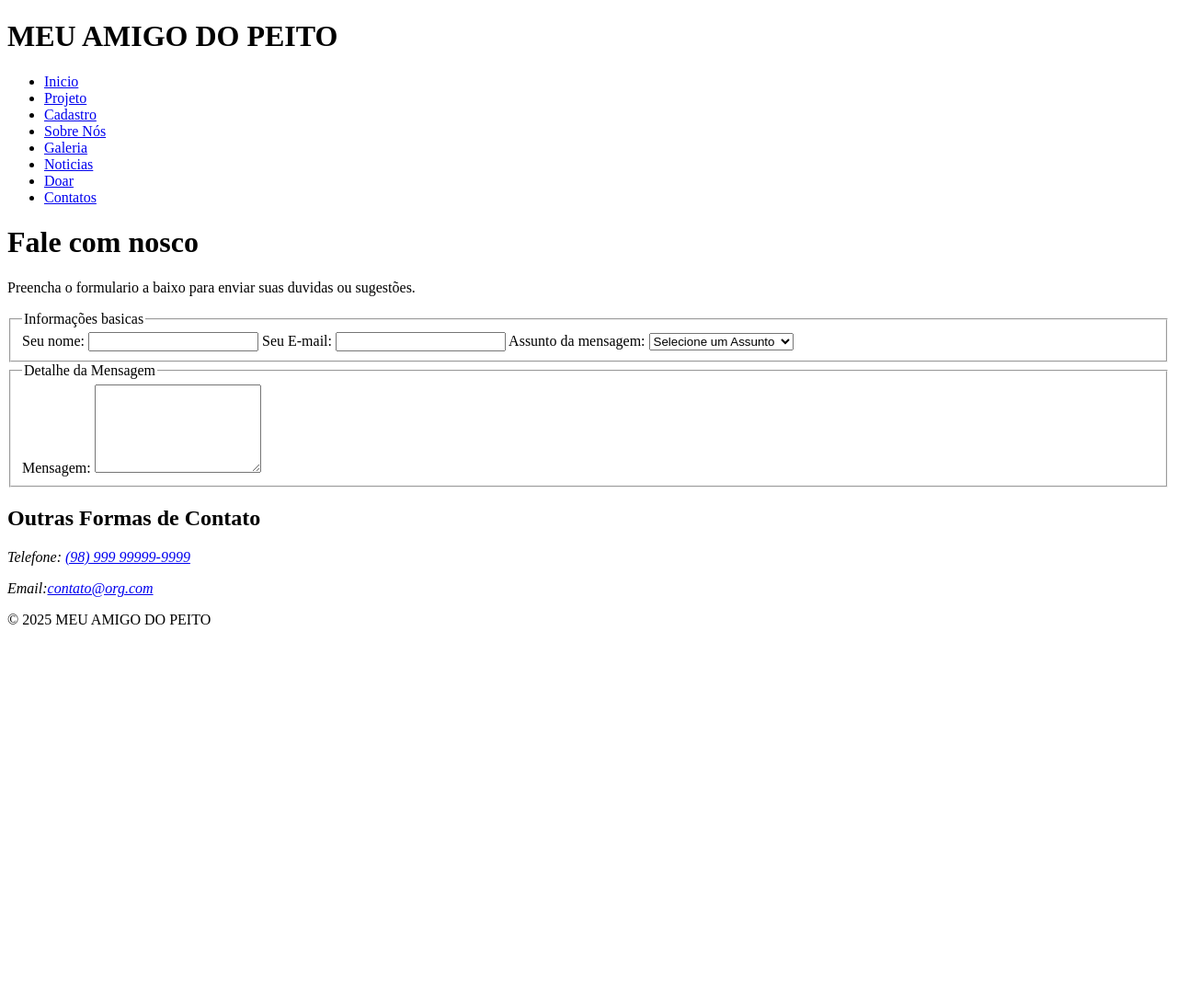
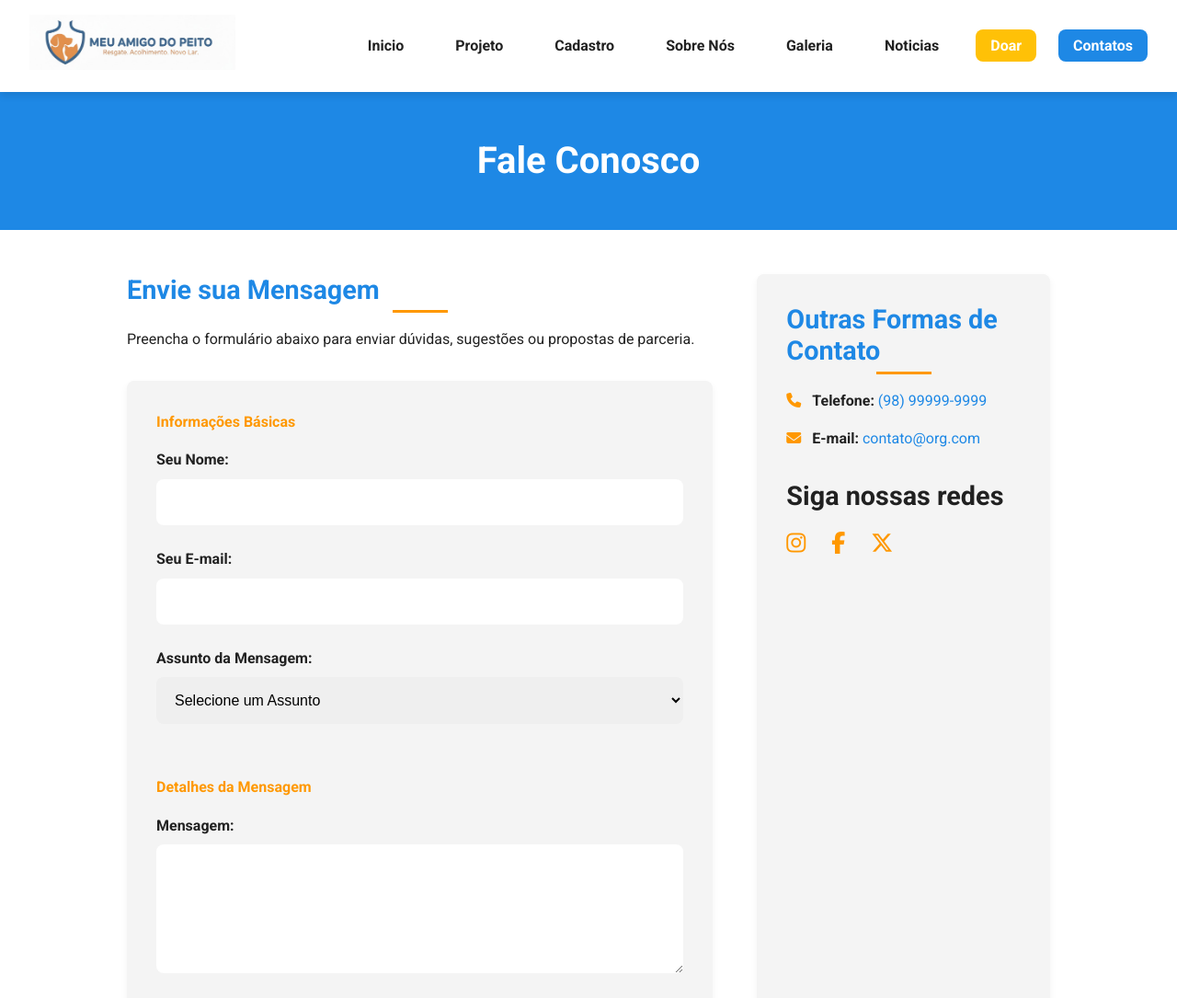
Before and after one commit to Ricardo-Emanoel/desenvolvimento-front-end, a plain HTML site: page contatos.html in a window 1280 px wide. Shown: the top 1085 px of the page at 92% size. Before the commit the page ends 800 px from the top, so only its background shows below. Drawn offline with Linux system fonts and the light colour scheme.

Commit message:
v3-00018 atulizações e adicição da pagina contato

```diff
--- a/contatos.html
+++ b/contatos.html
@@ -3,13 +3,22 @@
 <head>
     <meta charset="UTF-8">
     <meta name="viewport" content="width=device-width, initial-scale=1.0">
-    <title>contatos</title>
+    <title>contatos | Meu Amigo do Peito</title>
+    <link href="https://fonts.googleapis.com/css2?family=Roboto:wght@400;700&display=swap" rel="stylesheet">
+    <link rel="stylesheet" href="./css/index.css">
+    <link rel="stylesheet" href="./css/contato.css">
+
+    <link rel="stylesheet" href="https://cdnjs.cloudflare.com/ajax/libs/font-awesome/6.5.2/css/all.min.css">
 </head>
 <body>
 
-    <header>
-        <h1>MEU AMIGO DO PEITO</h1>
-        <nav>
+    <header class="main-header">
+
+        <div class="logo">
+            <img src="./img/logo-in.png" alt="Logo Meu Amigo do Peito">
+        </div>
+
+        <nav class="main-nav">
             <ul>
                 <li><a href="index.html">Inicio</a></li>
                 <li><a href="projeto.html">Projeto</a></li>
@@ -17,57 +26,111 @@
                 <li><a href="sobre.html">Sobre Nós</a></li>
                 <li><a href="galeria.html">Galeria</a></li>
                 <li><a href="noticias.html">Noticias</a></li>
-                <li><a href="doar.html">Doar</a></li>
-                <li><a href="contatos.html">Contatos</a></li>
+                <li><a href="doar.html" class="btn-doar">Doar</a></li>
+                <li><a href="contatos.html" class="active">Contatos</a></li>
             </ul>
         </nav>
 
+        <div class="hamburger-menu">
+            <span></span>
+            <span></span>
+            <span></span>
+        </div>
+
     </header>
 
+    <section class="page-title-banner">
+        <h1>Fale Conosco</h1>
+    </section>
+
     <main>
-        <h1>Fale com nosco</h1>
-        <p>Preencha o formulario a baixo para enviar suas duvidas ou sugestões.</p>
 
-        <form action="#" method="POST">
+        <div class="contato-container">
+
+            <section class="contato-form-section">
+
+                <h2 class="titulo-secao">Envie sua Mensagem</h2>
+
+                <p class="descricao-contato">Preencha o formulário abaixo para enviar dúvidas, sugestões ou propostas de parceria.</p>
+
+                <form action="#" method="POST" class="contato-form">
+
                     <fieldset>
-                <legend>Informações basicas</legend>
+                        <legend>Informações Básicas</legend>
 
-                <label for="nome">Seu nome:</label>
+                        <label for="nome">Seu Nome:</label>
                         <input type="text" id="nome" name="nome" required>
 
                         <label for="email">Seu E-mail:</label>
                         <input type="email" id="email" name="email" required>
 
-                <label for="assunto">Assunto da mensagem:</label>
-                 <select id="assunto" name="assuto" required>
+                        <label for="assunto">Assunto da Mensagem:</label>
+                        <select id="assunto" name="assunto" required>
                             <option value="">Selecione um Assunto</option>
-                    <option value="duvida">Duvida sobre Doações</option>
-                    <option value="sugestão">Sugestão / feedback</option>
+                            <option value="duvida">Dúvida sobre Doações</option>
+                            <option value="sugestao">Sugestão / Feedback</option>
                             <option value="parceria">Proposta de Parceria</option>
                         </select>
+                    </fieldset>
 
-            </fieldset>
                     <fieldset>
-                <legend>Detalhe da Mensagem</legend>
+                        <legend>Detalhes da Mensagem</legend>
 
                         <label for="mensagem">Mensagem:</label>
                         <textarea id="mensagem" name="mensagem" rows="6" required></textarea>
                     </fieldset>
 
+                    <button type="submit" class="btn-enviar">Enviar Mensagem</button>
+
                 </form>
 
-        <section>
-            <h2>Outras Formas de Contato</h2>
-            <address>
-                <p>Telefone: <a href="tel:+5598999999999">(98) 999 99999-9999</a></p>
-                <p>Email:<a href="Email:contato@org.com">contato@org.com</a></p>
-            </address>
             </section>
+
+            <aside class="contato-info">
+                <h2 class="titulo-secao">Outras Formas de Contato</h2>
+
+                <p><i class="fa-solid fa-phone"></i> <strong>Telefone:</strong> <a href="tel:+5598999999999">(98) 99999-9999</a></p>
+                <p><i class="fa-solid fa-envelope"></i> <strong>E-mail:</strong> <a href="mailto:contato@org.com">contato@org.com</a></p>
+
+                <div class="contato-social">
+                    <h3>Siga nossas redes</h3>
+                    <a href="#"><i class="fa-brands fa-instagram"></i></a>
+                    <a href="#"><i class="fa-brands fa-facebook-f"></i></a>
+                    <a href="#"><i class="fa-brands fa-x-twitter"></i></a>
+                </div>
+            </aside>
+
+        </div>
+
     </main>
 
     <footer>
-        <p>&copy; 2025 MEU AMIGO DO PEITO</p>
+        <div class="container-footer">
+            <div class="footer-logo">
+                <img src="./img/logo.png" alt="Logo Meu Amigo do Peito - Rodapé">
+            </div>
+
+            <div class="redes-sociais">
+                <a href="#" target="_blank"><i class="fa-brands fa-instagram"></i></a>
+                <a href="#" target="_blank"><i class="fa-brands fa-facebook-f"></i></a>
+                <a href="#" target="_blank"><i class="fa-brands fa-x-twitter"></i></a>
+            </div>
+        </div>
+
+        <p>&copy; 2025 MEU AMIGO DO PEITO | Todos os direitos reservados.</p>
+
     </footer>
+
+    <script>
+
+        const menuHamburguer = document.querySelector('.hamburger-menu');
+        const navMenu = document.querySelector('.main-nav');
+
+        menuHamburguer.addEventListener('click', () => {
+            navMenu.classList.toggle('active');
+            menuHamburguer.classList.toggle('active');
+        });
+    </script>
 
 </body>
 </html>
--- /dev/null
+++ b/css/contato.css
@@ -0,0 +1,137 @@
+.contato-container {
+    max-width: 1100px;
+    margin: 0 auto;
+    padding: var(--espaco-xxl);
+    display: grid;
+    grid-template-columns: 2fr 1fr;
+    gap: var(--espaco-xxl);
+}
+
+.titulo-secao {
+    color: var(--cor-secundaria);
+    margin-bottom: var(--espaco-md);
+    font-size: 1.8rem;
+}
+
+.descricao-contato {
+    margin-bottom: var(--espaco-xl);
+    color: var(--cor-texto);
+}
+
+.contato-form {
+    background: var(--cor-fundo-claro);
+    padding: var(--espaco-xl);
+    border-radius: var(--borda-arredondada);
+    border: 1px solid var(--cor-borda-leve);
+    box-shadow: 0 4px 8px rgba(0,0,0,0.05);
+}
+
+.contato-form fieldset {
+    display: block;
+    border: none;
+    margin-bottom: var(--espaco-xl);
+    flex-direction: column;
+}
+
+.contato-form legend {
+    font-weight: bold;
+    color: var(--cor-primaria);
+    margin-bottom: var(--espaco-md);
+}
+
+.contato-form label {
+    display: block;
+    margin-bottom: var(--espaco-sm);
+    font-weight: bold;
+    width: 100%;
+}
+
+.contato-form input,
+.contato-form select,
+.contato-form textarea {
+    width: 100%;
+    padding: var(--espaco-md);
+    border-radius: var(--borda-arredondada);
+    border: 1px solid var(--cor-borda-leve);
+    margin-bottom: var(--espaco-lg);
+    font-size: 1rem;
+    display: block;
+}
+
+.contato-form input:focus,
+.contato-form select:focus,
+.contato-form textarea:focus {
+    border-color: var(--cor-primaria);
+    outline: none;
+}
+
+.btn-enviar {
+    background-color: var(--cor-primaria);
+    color: #fff;
+    padding: var(--espaco-md) var(--espaco-xl);
+    border: none;
+    border-radius: var(--borda-arredondada);
+    cursor: pointer;
+    font-weight: bold;
+    width: 100%;
+    margin-top: 15px;
+}
+
+.btn-enviar:hover {
+    background-color: var(--cor-secundaria);
+}
+
+.contato-info {
+    background: var(--cor-fundo-claro);
+    border: 1px solid var(--cor-borda-leve);
+    padding: var(--espaco-xl);
+    border-radius: var(--borda-arredondada);
+    box-shadow: 0 4px 8px rgba(0,0,0,0.05);
+}
+
+.contato-info p {
+    margin-bottom: var(--espaco-md);
+    font-size: 1rem;
+}
+
+.contato-info i {
+    margin-right: 8px;
+    color: var(--cor-primaria);
+}
+
+.contato-social {
+    margin-top: var(--espaco-xl);
+}
+
+.contato-social a {
+    font-size: 1.5rem;
+    margin-right: var(--espaco-md);
+    color: var(--cor-primaria);
+}
+
+.contato-social a:hover {
+    color: var(--cor-secundaria);
+}
+
+@media (max-width: 768px) {
+    .contato-container {
+        grid-template-columns: 1fr;
+    }
+
+    .contato-info {
+        margin-top: var(--espaco-xl);
+    }
+}
+
+.contato-form fieldset {
+    display: block !important;
+    flex-direction: column !important;
+}
+
+.contato-form label,
+.contato-form input,
+.contato-form select,
+.contato-form textarea {
+    display: block !important;
+    width: 100% !important;
+}
```
Lines whose indentation alone changed are shown as unchanged.
